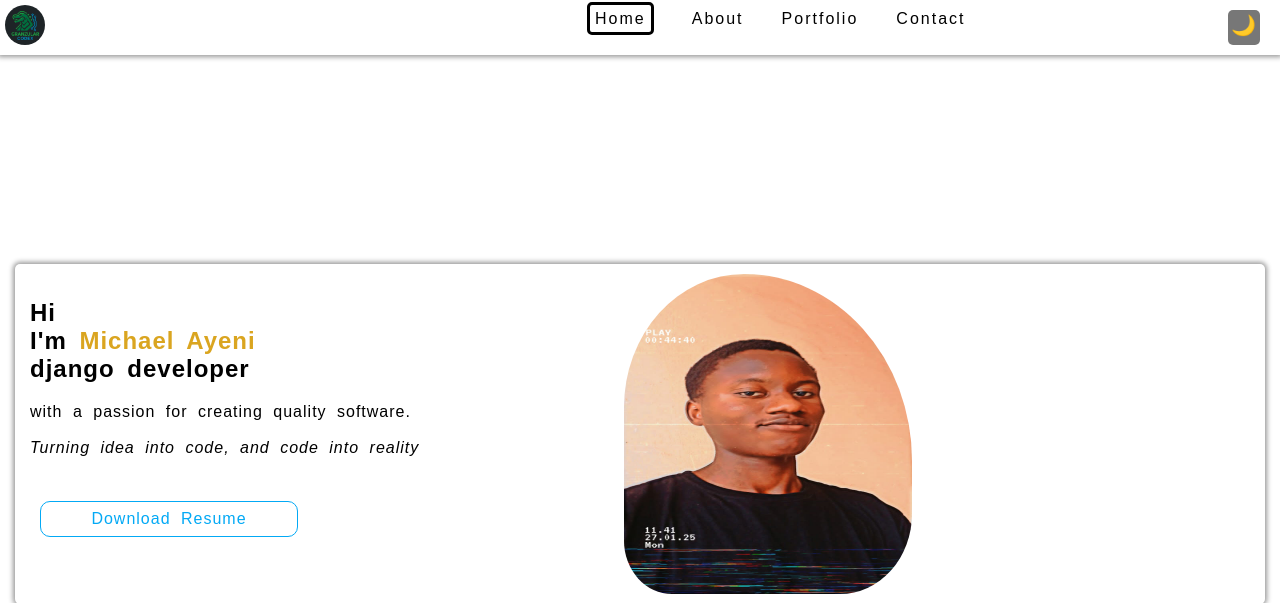
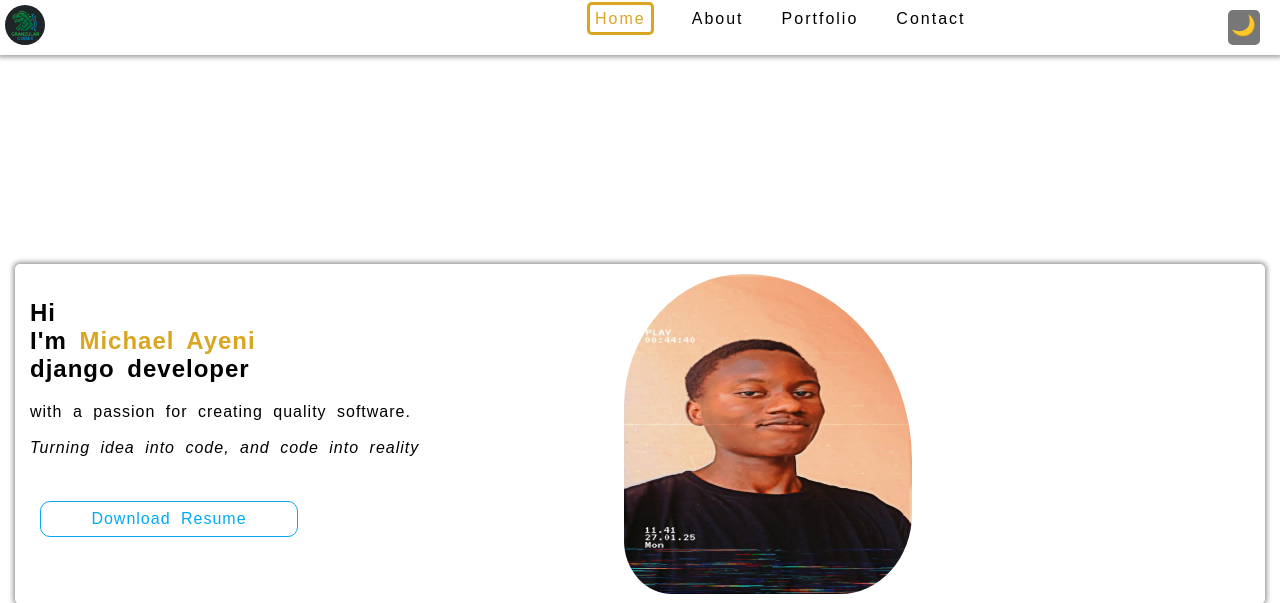
Before and after one commit to Granzular/portfolio-, a Django app: page / in a window 1280 px wide. Shown: the top 603 px of the page. Run offline with Django 5.2, Linux system fonts and the light colour scheme; data comes from the database, SQL or seed files in the repository; parts of the project's set-up code (start-up, migrations or seed data) failed here and were passed over.

Commit message:
dark theme javascript code refactored. enabled localstorage of theme

```diff
--- a/blog/static/blog/css/dark-theme.css
+++ b/blog/static/blog/css/dark-theme.css
@@ -1,7 +1,20 @@
 body{
-  background-color: #111;
+  background-color: #222222;
   color: white;
 }
 .navbar, .navbar-ul{
-  background-color: black;
+  background-color: #222222;
 }
+.nav-link{
+  color: white;
+}
+.active-link{
+  border-color: goldenrod;
+  color: goldenrod;
+}
+.nav-icon{
+  filter: invert(100%);
+}
+#brand-logo{
+  background-color: white;
+}
--- a/blog/static/blog/css/navbar.css
+++ b/blog/static/blog/css/navbar.css
@@ -87,7 +87,8 @@
   border-style: solid;
   border-radius: 5px;
   padding:5px;
-
+  border-color: goldenrod;
+  color: goldenrod;
 }
 
 @media screen and (min-width:786px){
--- a/blog/static/blog/js/theme.js
+++ b/blog/static/blog/js/theme.js
@@ -1,18 +1,44 @@
-window.addEventListener("load",function(e){
-    const theme_link = document.querySelector("#dark-theme");
+window.addEventListener("load",registerEvents,false);
+
+function registerEvents(e){
 
     const toggle_icon = document.querySelector("#theme-toggle-icon");
-    toggle_icon.addEventListener("click",change_theme);
-    function change_theme(e){
-        e.target.classList.toggle("dark-theme");
-        if (e.target.classList.contains("dark-theme")){
-            e.target.innerHTML = "☀️";
+
+    const theme_link = document.querySelector("#dark-theme");//link tag for dark theme css
+    init_theme(localStorage.getItem("theme"));
+    toggle_icon.addEventListener("click",toggle_theme,false);
+
+    /* helper functions definitions */
+
+    function init_theme(theme){
+        if (theme=="dark-theme"){
             theme_link.disabled = false;
+            toggle_icon.innerHTML = "🌞";
         }
-        else{
-         e.target.innerHTML =  "🌙";
+        else if(theme == "light-theme"){
             theme_link.disabled = true;
+            toggle_icon.innerHTML = "🌙";
+        }
+        else if(theme == null){
+            localStorage.setItem("theme","light-theme");
+            theme_link.disabled = true;
+            toggle_icon.innerHTML = "🌙";
+        }
+    }
+
+    function toggle_theme(e){
+
+        let theme = localStorage.getItem("theme");
+
+        if (theme == "dark-theme"){
+            theme_link.disabled = true;
+            toggle_icon.innerHTML = "🌙";
+            localStorage.setItem("theme","light-theme")
+        }
+        else if(theme == "light-theme"){
+            theme_link.disabled = false;
+            toggle_icon.innerHTML = "🌞";
+            localStorage.setItem("theme","dark-theme");
         }
     }
 }
-);
```
